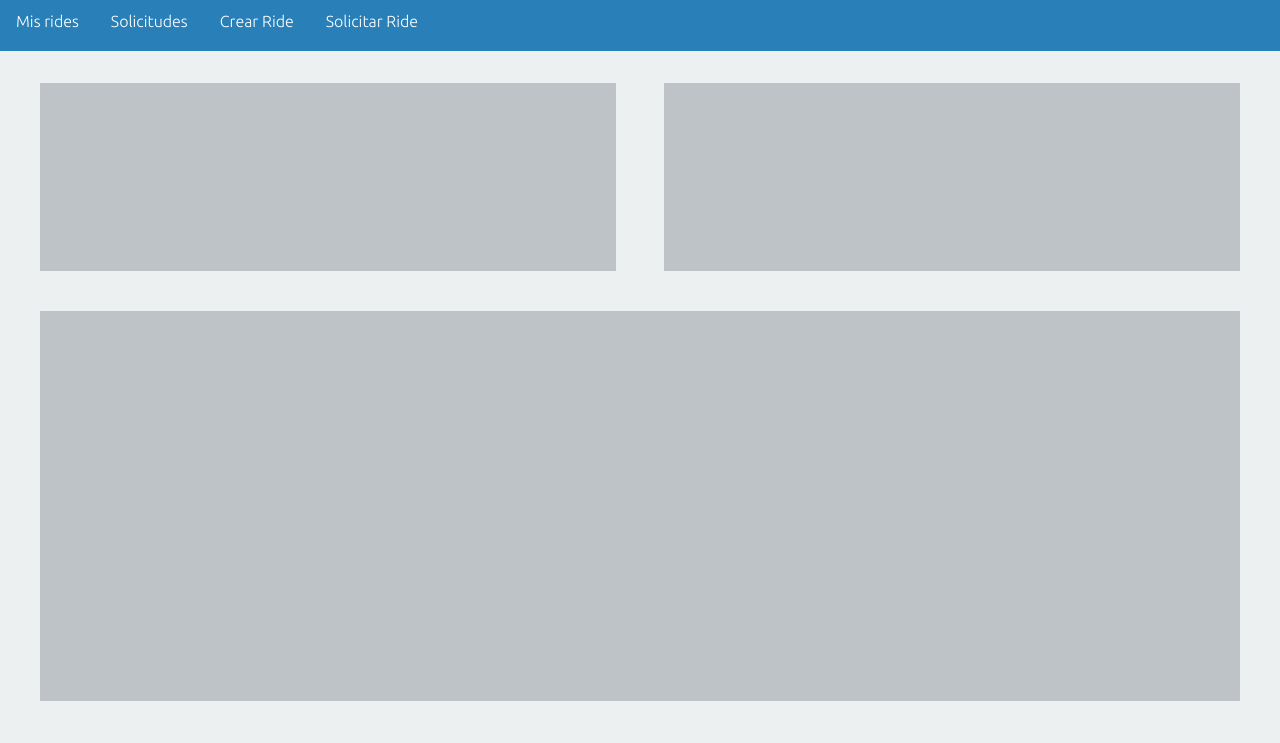
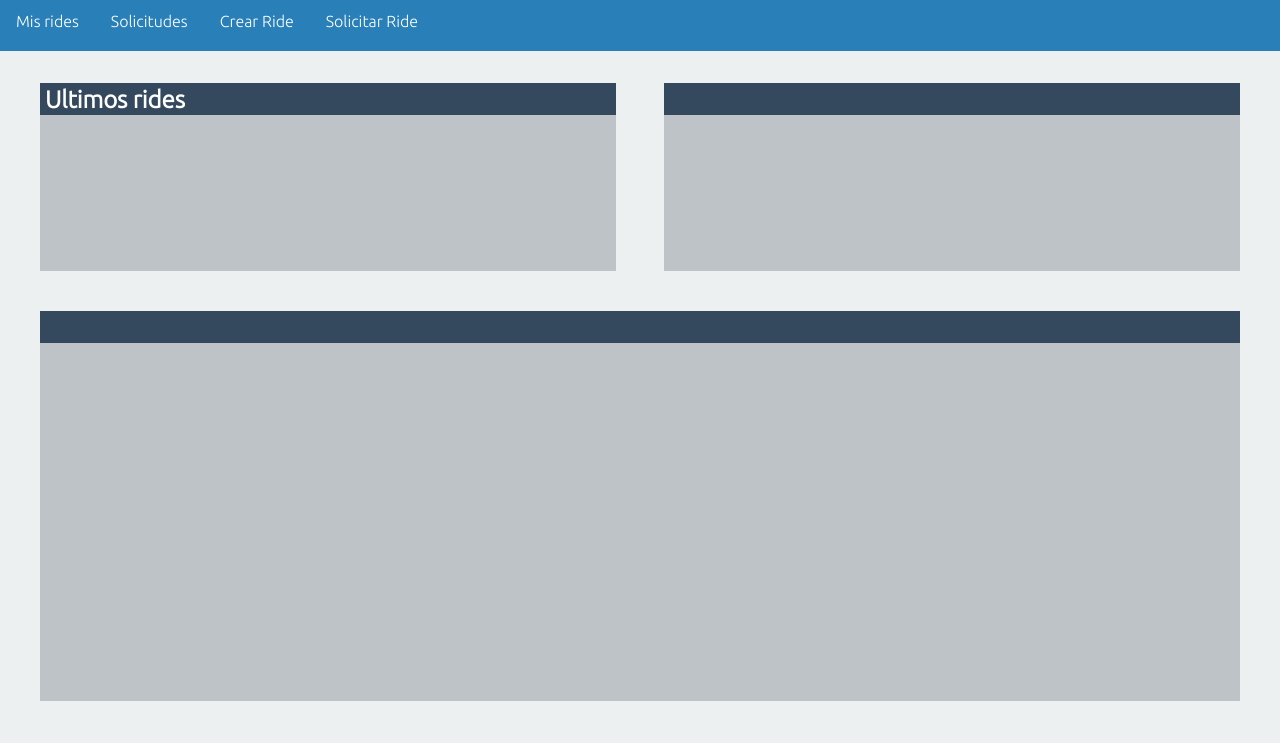
Before and after one commit to ramirouvalle/RU, a PHP site: page /principal.php in a window 1280 px wide. Shown: the part 57-800 px from the top of the page. Run offline with PHP 8.4, Linux system fonts and the light colour scheme; a user stored in the database is signed in.

Commit message:
Actualizacion 6.1 Pequeños cambios en la pagina principal

```diff
--- a/css/style.css
+++ b/css/style.css
@@ -118,6 +118,13 @@ header{
 	width: 100%;
 	height: 62%;
 	background-color: #bdc3c7;
+}
+.title{
+	padding: 3px 5px;
+	height: 2em;
+	background-color: #34495e;
+	color: white;
+	font-family: ubuntu;
 }
 /********************************************************/
 /*************** CREAR RUTA Y BUSCAR RUTA ***************/
--- a/principal.php
+++ b/principal.php
@@ -11,9 +11,19 @@
 		<!-- MENU -->
 		<?php include 'snippets/menu.html';?>
 		<div id="central">
-			<div class="bloque-1"></div>
-			<div class="bloque-2"></div>
-			<div class="bloque-3"></div>
+			<div class="bloque-1">
+				<div class="title">
+					<h2>Ultimos rides</h2>
+				</div>
+			</div>
+			<div class="bloque-2">
+				<div class="title">
+				</div>
+			</div>
+			<div class="bloque-3">
+				<div class="title">
+				</div>
+			</div>
 		</div>
 	</section>
 </body>
```
Also changed, not shown: buscar_ride.php (+1 -7 lines).
